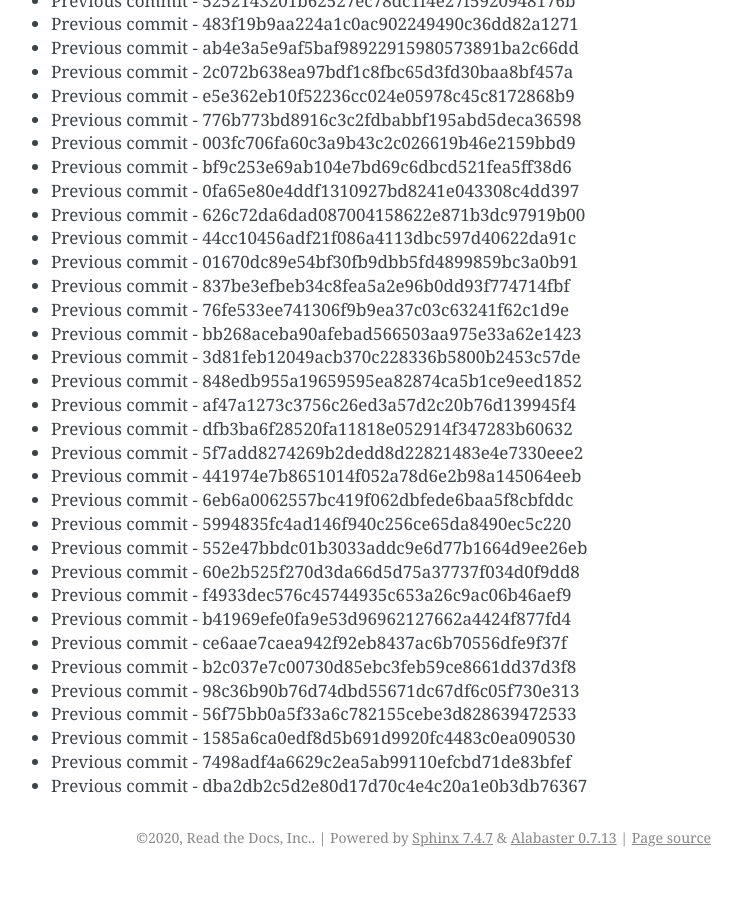
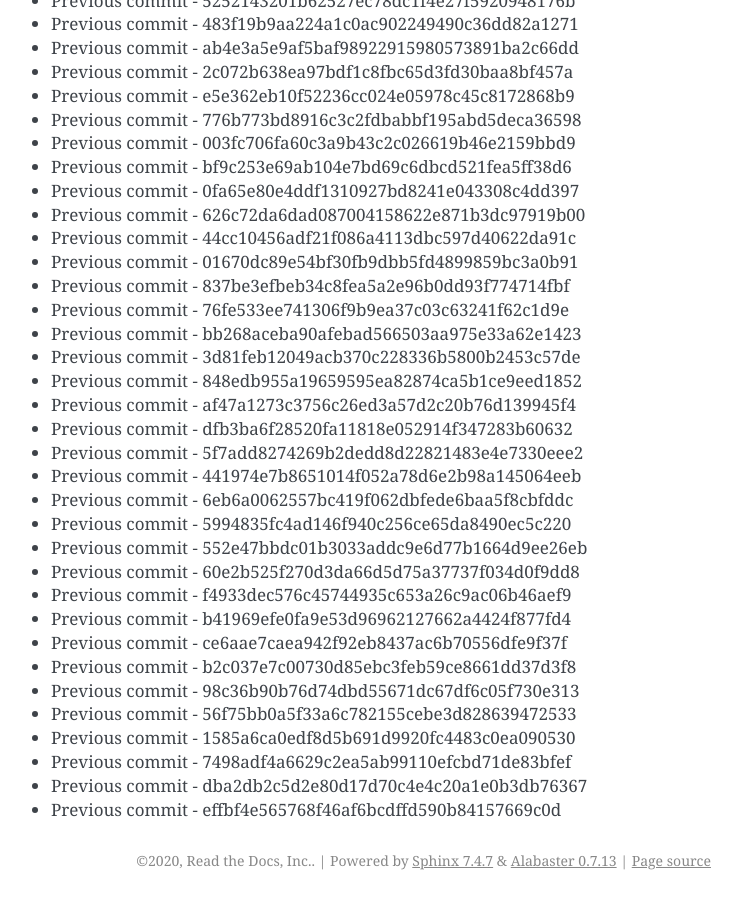
Before and after one commit to readthedocs/rtd-git-stresstest, a Sphinx documentation site: the page built from docs/updates.rst, in a window 1280 px wide and 900 px high, scrolled down 95200 px. Shown: the whole window, without its empty margins (399-1141 px from the left). Built offline with Sphinx 7.4.7, drawn with Linux system fonts in a browser that asks for light colours; before the commit the page ends 96077 px from its top, so only the background shows below that.

Commit message:
Generating commit from previous: effbf4e565768f46af6bcdffd590b84157669c0d

```diff
--- a/docs/updates.rst
+++ b/docs/updates.rst
@@ -4032,3 +4032,4 @@ It can be tested for any performance characteristics.
 * Previous commit - 1585a6ca0edf8d5b691d9920fc4483c0ea090530
 * Previous commit - 7498adf4a6629c2ea5ab99110efcbd71de83bfef
 * Previous commit - dba2db2c5d2e80d17d70c4e4c20a1e0b3db76367
+* Previous commit - effbf4e565768f46af6bcdffd590b84157669c0d
```
